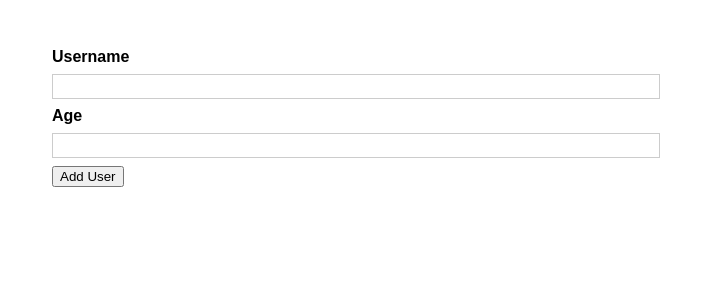
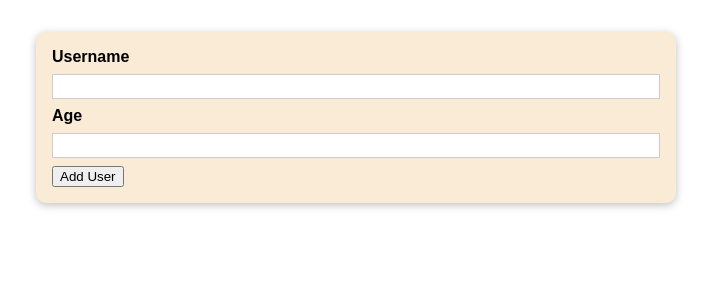
Before and after one commit to Jorge-GP90/Validation_app, a React (Create React App) app: page / in a window 1280 px wide. Shown: the top 300 px of the page, without its empty margins (284-995 px from the left). Built offline with nearby package versions, Linux system fonts and the light colour scheme.

Commit message:
Add component UI:Card and inject in AddUser component

```diff
--- /dev/null
+++ b/src/components/UI/Card.js
@@ -0,0 +1,11 @@
+import React from "react";
+
+import classes from "./Card.module.css";
+
+const Card = (props) => {
+  return (
+    <div className={`${classes.card} ${props.className}`}>{props.children}</div>
+  );
+};
+
+export default Card;
--- /dev/null
+++ b/src/components/UI/Card.module.css
@@ -0,0 +1,5 @@
+.card {
+  background: antiquewhite;
+  box-shadow: 0 2px 8px rgba(0, 0, 0, 0.26);
+  border-radius: 10px;
+}
--- a/src/components/Users/AddUser.js
+++ b/src/components/Users/AddUser.js
@@ -1,4 +1,6 @@
 import React from "react";
+import Card from "../UI/Card";
+
 import classes from "./AddUser.module.css";
 
 const AddUser = () => {
@@ -7,7 +9,7 @@
   };
 
   return (
-    <div className={classes.input}>
+    <Card className={classes.input}>
       <form onSubmit={addUserHandler}>
         <label htmlFor="username">Username</label>
         <input type="text" id="username" />
@@ -15,7 +17,7 @@
         <input type="number" id="age" />
         <button type="submit"> Add User</button>
       </form>
-    </div>
+    </Card>
   );
 };
 
```
